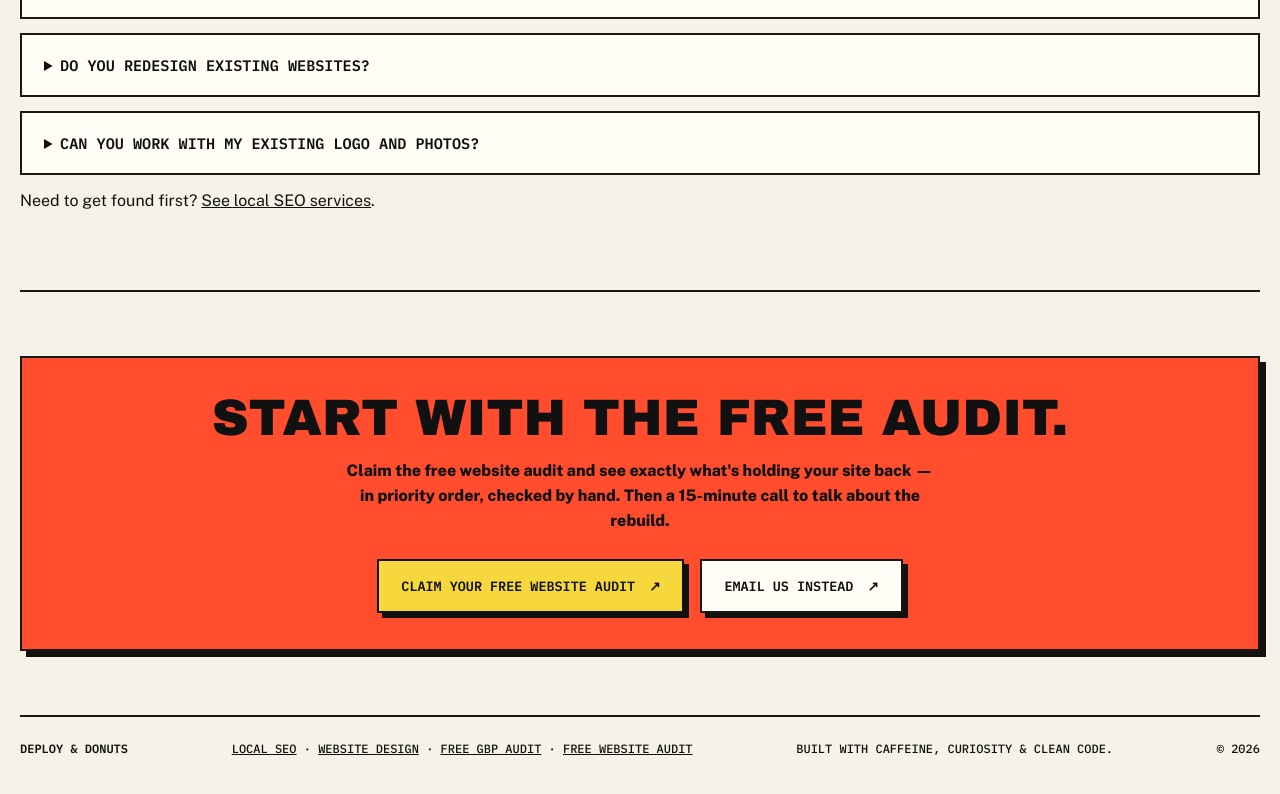
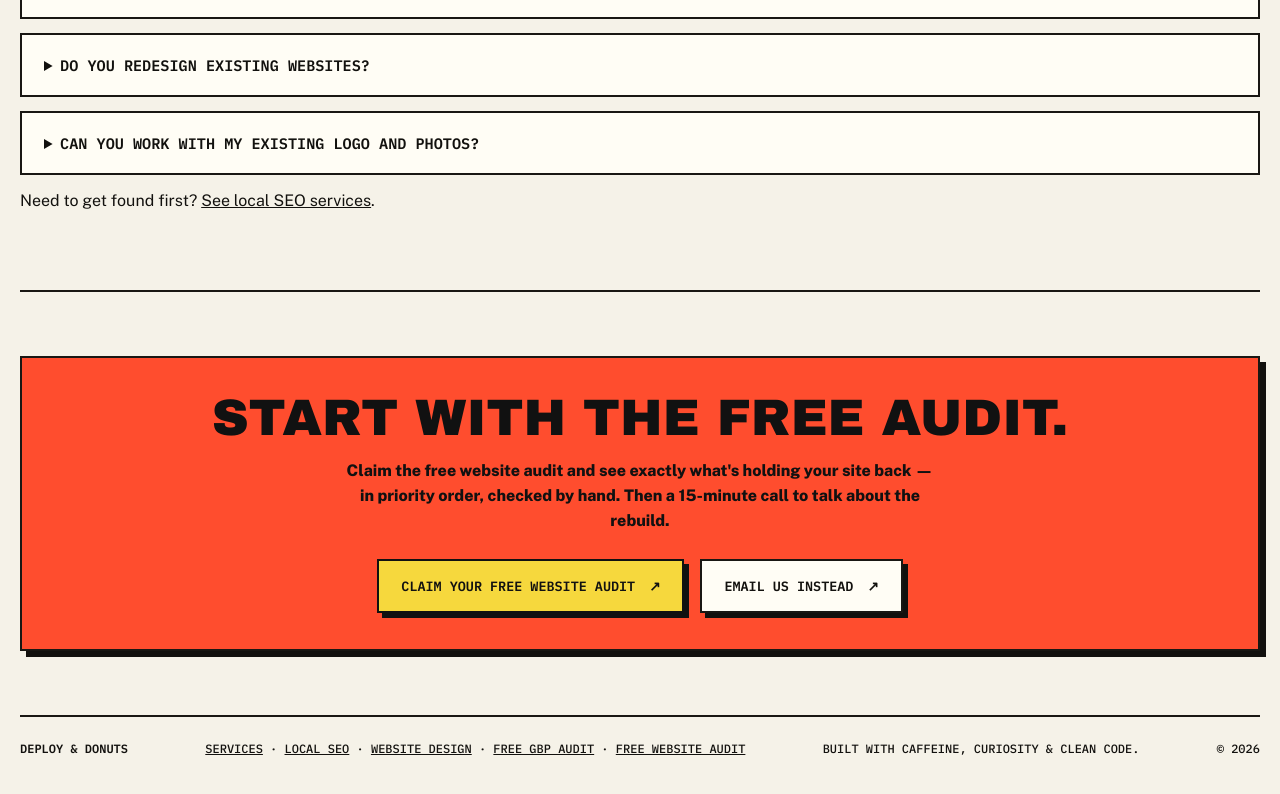
Before and after one commit to James-rdp/deploy-donuts-site, a plain HTML site: page website-design/index.html in a window 1280 px wide. Shown: the part 4929-5723 px from the top of the page. Drawn offline with nearby package versions, Linux system fonts and the light colour scheme.

Commit message:
Phase 3 SEO: services hub, homepage H2s, form fix, audit schema

```diff
--- a/website-design/index.html
+++ b/website-design/index.html
@@ -59,7 +59,7 @@
         "@type": "BreadcrumbList",
         "itemListElement": [
           { "@type": "ListItem", "position": 1, "name": "Home", "item": "https://deployanddonuts.com/" },
-          { "@type": "ListItem", "position": 2, "name": "Services", "item": "https://deployanddonuts.com/#work" },
+          { "@type": "ListItem", "position": 2, "name": "Services", "item": "https://deployanddonuts.com/services/" },
           { "@type": "ListItem", "position": 3, "name": "Website Design", "item": "https://deployanddonuts.com/website-design/" }
         ]
       },
@@ -234,7 +234,7 @@
   </nav>
 
   <main id="main">
-    <nav class="crumbs" aria-label="Breadcrumb"><a href="/">Home</a> &nbsp;›&nbsp; <a href="/#work">Services</a> &nbsp;›&nbsp; Website Design</nav>
+    <nav class="crumbs" aria-label="Breadcrumb"><a href="/">Home</a> &nbsp;›&nbsp; <a href="/services/">Services</a> &nbsp;›&nbsp; Website Design</nav>
     <section class="lp-hero" aria-labelledby="page-title">
       <div class="stamp">Website design / For US small businesses</div>
       <h1 id="page-title">Website design for US small businesses.</h1>
@@ -350,7 +350,7 @@
       </div>
     </section>
 
-    <footer><div class="footer-name">Deploy &amp; Donuts</div><div><a href="/local-seo/">Local SEO</a> · <a href="/website-design/">Website Design</a> · <a href="/free-gbp-audit/">Free GBP Audit</a> · <a href="/free-website-audit/">Free Website Audit</a></div><div>Built with caffeine, curiosity &amp; clean code.</div><div>© 2026</div></footer>
+    <footer><div class="footer-name">Deploy &amp; Donuts</div><div><a href="/services/">Services</a> · <a href="/local-seo/">Local SEO</a> · <a href="/website-design/">Website Design</a> · <a href="/free-gbp-audit/">Free GBP Audit</a> · <a href="/free-website-audit/">Free Website Audit</a></div><div>Built with caffeine, curiosity &amp; clean code.</div><div>© 2026</div></footer>
   </main>
 
 
```
